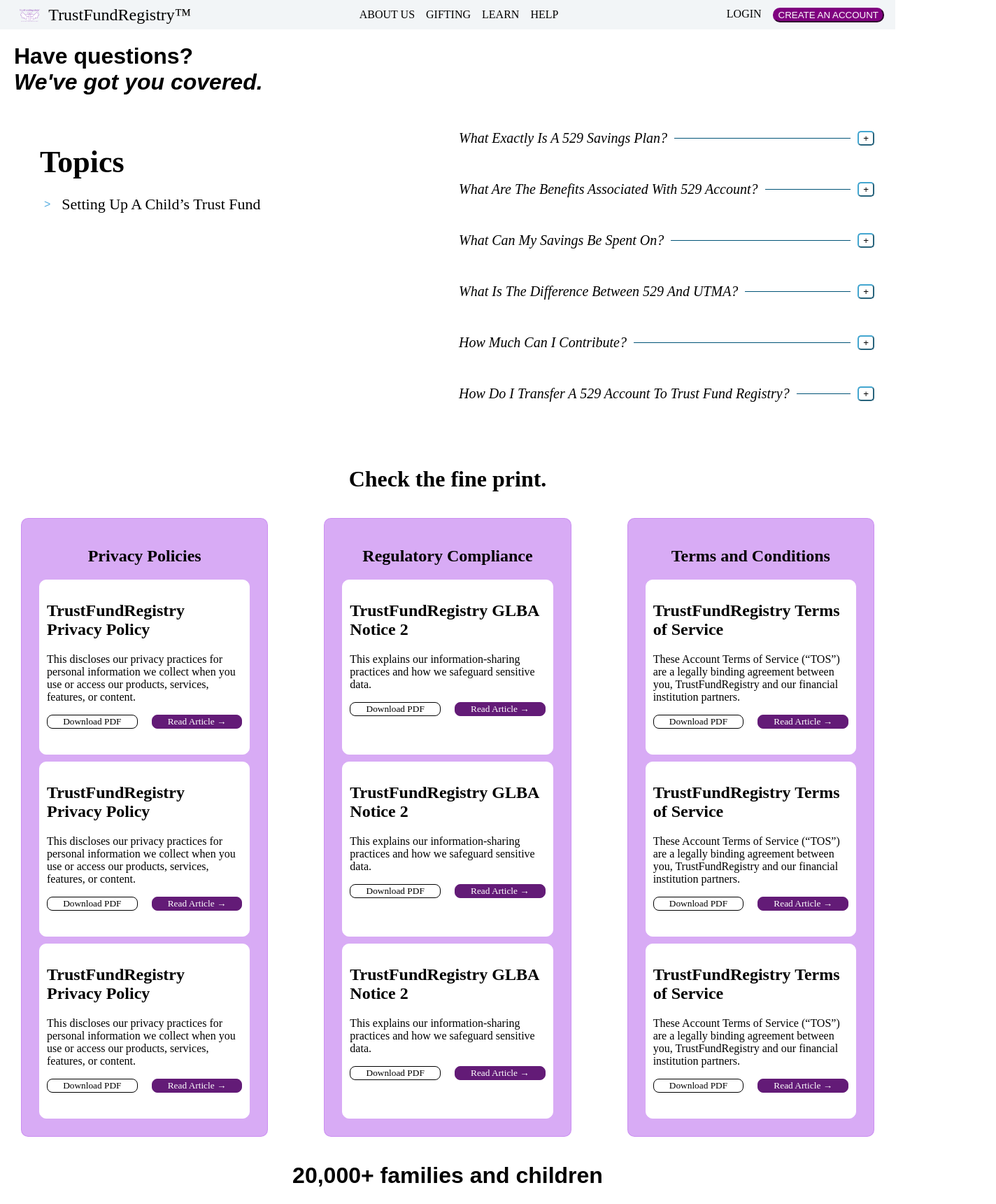
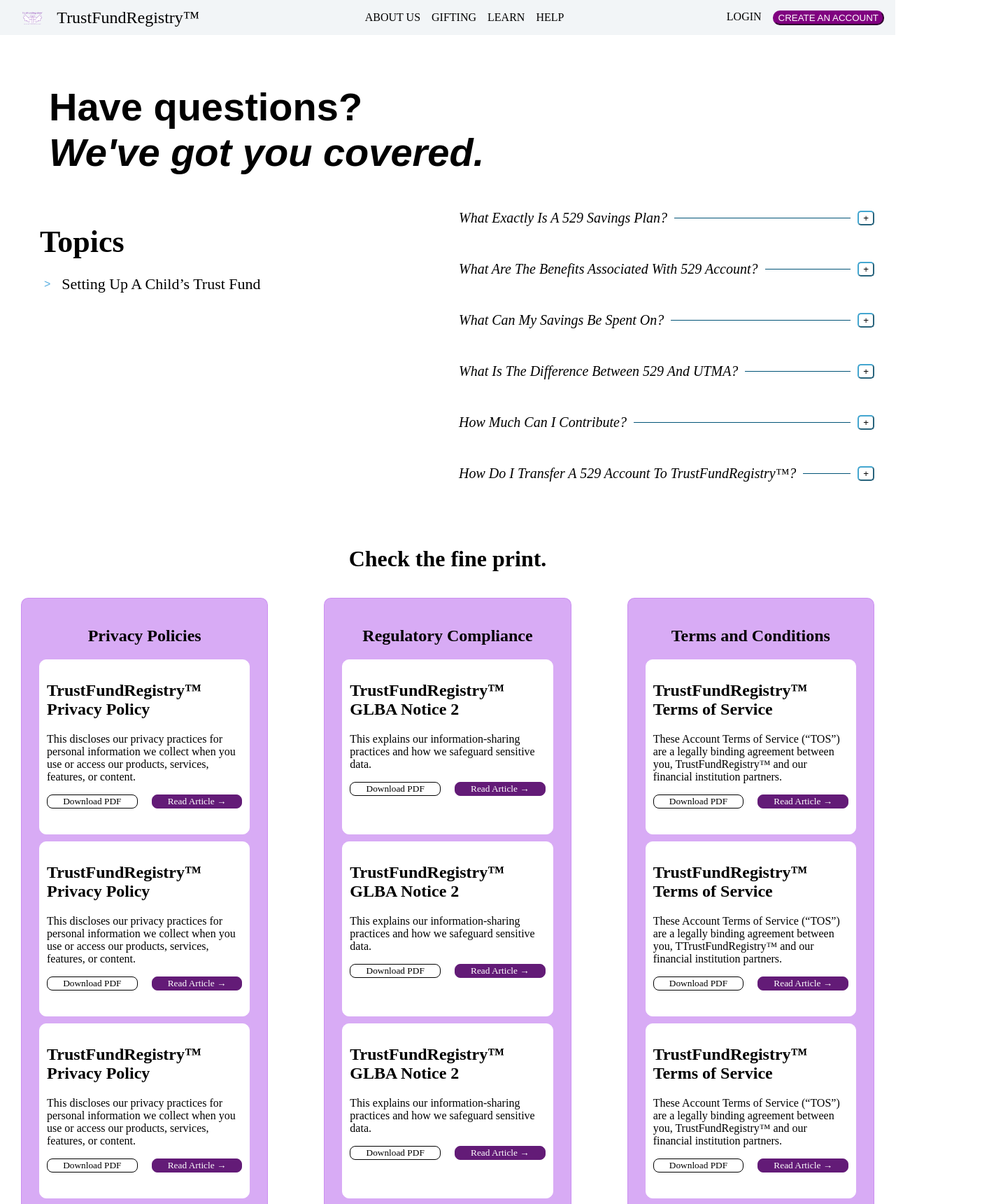
Before and after one commit to Runwei-Hesham/FAQ-Page, a React (Create React App) app in the folder faq/: page / in a window 1280 px wide. Shown: the top 1720 px of the page at 70% size, 1424 px wide, since content can reach past the window. Built offline with nearby package versions, Linux system fonts and the light colour scheme.

Commit message:
New changes

```diff
--- a/faq/src/components/Faq.jsx
+++ b/faq/src/components/Faq.jsx
@@ -19,7 +19,7 @@
           <a href = "/help">Help Center</a>
           </ul>
           <ul>
-          <a href>
+          <a href = "/TFR">
         <span>TrustFund</span>
         <span>Registry<sup>™</sup></span>
         </a>
@@ -53,7 +53,7 @@
           <p>© 2010 - 2023 Privacy - Terms</p>
           <div className="footerText">
           <p >
-            TrustFundRegistry is the tradename of TrustFundRegistry LLC, an
+            TrustFundRegistry™ is the tradename of TrustFundRegistry™ LLC, an
             SEC-registered investment adviser. Our internet-based investment
             advisory services are designed to assist clients in saving for
             college and are not intended to provide comprehensive tax advice or
@@ -65,7 +65,7 @@
           <p >
             Investing in securities involves risks, and investing in 529 plans
             in particular involves certain tax considerations and related risks.
-            Any investments you make in a 529 plan through TrustFundRegistry may
+            Any investments you make in a 529 plan through TrustFundRegistry™ may
             lose value. Historical returns, expected returns, and probability
             projections are provided for informational and illustrative
             purposes, and may not reflect actual future performance. Our savings
--- a/faq/src/components/NavBar.jsx
+++ b/faq/src/components/NavBar.jsx
@@ -4,8 +4,8 @@
 function Navbar() {
   return (
     <nav className="nav">
-      <div className="site-title"> <img src={tfr} alt="Logo" className="logo" />
-      TrustFundRegistry™</div>
+      <div className="site-title"> <a href ="/lin"><img src={tfr} alt="Logo" className="logo" /></a>
+      <a href = "/tfr">TrustFundRegistry™</a></div>
       <ul>
         <li>ABOUT US</li>
         <li>GIFTING</li>
--- a/faq/src/components/boxes.jsx
+++ b/faq/src/components/boxes.jsx
@@ -15,8 +15,8 @@
         <div>
         <h2 style={{textAlign: 'center', fontFamily: 'Poppins'}}>Privacy Policies</h2>
           <div className="inner-box">
-          <h2><span>TrustFund</span>
-          <span className="italic">Registry</span> Privacy Policy</h2>
+          <h2><span>TrustFundRegistry™</span>
+          <span className="italic"></span> Privacy Policy</h2>
             <p>This discloses our privacy practices for
               personal information we collect when
               you use or access our products,
@@ -28,8 +28,8 @@
             </div>
           </div>
           <div className="inner-box">
-          <h2><span>TrustFund</span>
-          <span className="italic">Registry</span> Privacy Policy</h2>
+          <h2><span>TrustFundRegistry™</span>
+          <span className="italic"></span> Privacy Policy</h2>
             <p>This discloses our privacy practices for
               personal information we collect when
               you use or access our products,
@@ -40,8 +40,8 @@
             </div>
           </div>
           <div className="inner-box">
-            <h2><span>TrustFund</span>
-            <span className="italic">Registry</span> Privacy Policy</h2>
+            <h2><span>TrustFundRegistry™</span>
+            <span className="italic"></span> Privacy Policy</h2>
             <p>This discloses our privacy practices for
               personal information we collect when
               you use or access our products,
@@ -56,8 +56,8 @@
         <div>
         <h2 style={{textAlign: 'center', fontFamily: 'Poppins'}}>Regulatory Compliance</h2>
           <div className="inner-box">
-            <h2><span>TrustFund</span>
-            <span className="italic">Registry</span> GLBA Notice 2</h2>
+            <h2><span>TrustFundRegistry™</span>
+            <span className="italic"></span> GLBA Notice 2</h2>
             <p>This explains our information-sharing
               practices and how we safeguard sensitive
               data.
@@ -72,8 +72,8 @@
             </div>
           </div>
           <div className="inner-box">
-          <h2><span>TrustFund</span>
-          <span className="italic">Registry</span> GLBA Notice 2</h2>
+          <h2><span>TrustFundRegistry™</span>
+          <span className="italic"></span> GLBA Notice 2</h2>
             <p>This explains our information-sharing
               practices and how we safeguard sensitive
               data.</p>
@@ -85,8 +85,8 @@
 
           </div>
           <div className="inner-box">
-          <h2><span>TrustFund</span>
-          <span className="italic">Registry</span> GLBA Notice 2</h2>
+          <h2><span>TrustFundRegistry™</span>
+          <span className="italic"></span> GLBA Notice 2</h2>
             <p>This explains our information-sharing
               practices and how we safeguard sensitive
               data.</p>
@@ -102,12 +102,12 @@
           <div>
             <h2 style={{textAlign: 'center', fontFamily: 'Poppins'}}>Terms and Conditions</h2>
           <div className="inner-box">
-            <h2><span>TrustFund</span>
-            <span className="italic">Registry</span> Terms of Service</h2>
+            <h2><span>TrustFundRegistry™</span>
+            <span className="italic"></span> Terms of Service</h2>
             <p>These Account Terms of Service (“TOS”)
               are a legally binding agreement between
-              you, <span>TrustFund</span>
-              <span className="italic">Registry</span> and our financial
+              you, <span>TrustFundRegistry™</span>
+              <span className="italic"></span> and our financial
               institution partners.</p>
             <div className="buttonContainer">
               <button className="whitebutton">Download PDF</button>
@@ -116,12 +116,12 @@
             </div>
           </div>
           <div className="inner-box">
-          <h2><span>TrustFund</span>
-          <span className="italic">Registry</span> Terms of Service</h2>
+          <h2><span>TrustFundRegistry™</span>
+          <span className="italic"></span> Terms of Service</h2>
             <p>These Account Terms of Service (“TOS”)
               are a legally binding agreement between
-              you, <span>TrustFund</span>
-              <span className="italic">Registry</span> and our financial
+              you, <span>TTrustFundRegistry™</span>
+              <span className="italic"></span> and our financial
               institution partners.</p>
             <div className="buttonContainer">
               <button className="whitebutton">Download PDF</button>
@@ -129,12 +129,12 @@
             </div>
           </div>
           <div className="inner-box">
-          <h2><span>TrustFund</span>
-          <span className="italic">Registry</span> Terms of Service</h2>
+          <h2><span>TrustFundRegistry™</span>
+          <span className="italic"></span> Terms of Service</h2>
             <p>These Account Terms of Service (“TOS”)
               are a legally binding agreement between
-              you, <span>TrustFund</span>
-              <span className="italic">Registry</span> and our financial
+              you, <span>TrustFundRegistry™</span>
+              <span className="italic"></span> and our financial
               institution partners.</p>
             <div className="buttonContainer">
               <button className="whitebutton">Download PDF</button>
--- a/faq/src/components/pages.jsx
+++ b/faq/src/components/pages.jsx
@@ -1,6 +1,4 @@
 import React, { useState } from 'react';
-//import './Pages.css'; // Import your CSS file here
-
 const Pages = () => {
   return (
     <div className="pages-container">
@@ -76,7 +74,7 @@
           <button className='b'>+</button>
         </div>
         <div className="item">
-          <div className="text"><p>How Do I Transfer A 529 Account To Trust Fund Registry?</p></div>
+          <div className="text"><p>How Do I Transfer A 529 Account To TrustFundRegistry™?</p></div>
           <div className="line"></div>
           <button className='b'>+</button>
         </div>
--- a/faq/src/css/styles.css
+++ b/faq/src/css/styles.css
@@ -74,7 +74,10 @@
   }
 
   .initial-text {
+    margin-left: 50px;
+    margin-top:50px;
     margin-bottom: 20px;
+    font-size: 28px;
   }
 
   .sections-container {
@@ -99,6 +102,7 @@
   }
 
   .right-sectionn {
+    margin-right:200px;
     padding-left: 10px;
   }
 
@@ -193,7 +197,7 @@
     align-items: center;
     width: 100%;
     margin-top: 2405px;
-    gap: 2rem;
+    gap: 4rem;
     position: relative;
   }
   .logo11 {
@@ -211,13 +215,13 @@
     height: 60.99px;
   }
   .logo14 {
-    margin-left: 170px;
+    margin-left: 90px;
     width:400px;
     height:100px;
   }
   .logo15 {
     width: 236px;
     height: 119px;
-    margin-left: 455px;
+    margin-left: 350px;
     margin-top: 20px;
   }
```
